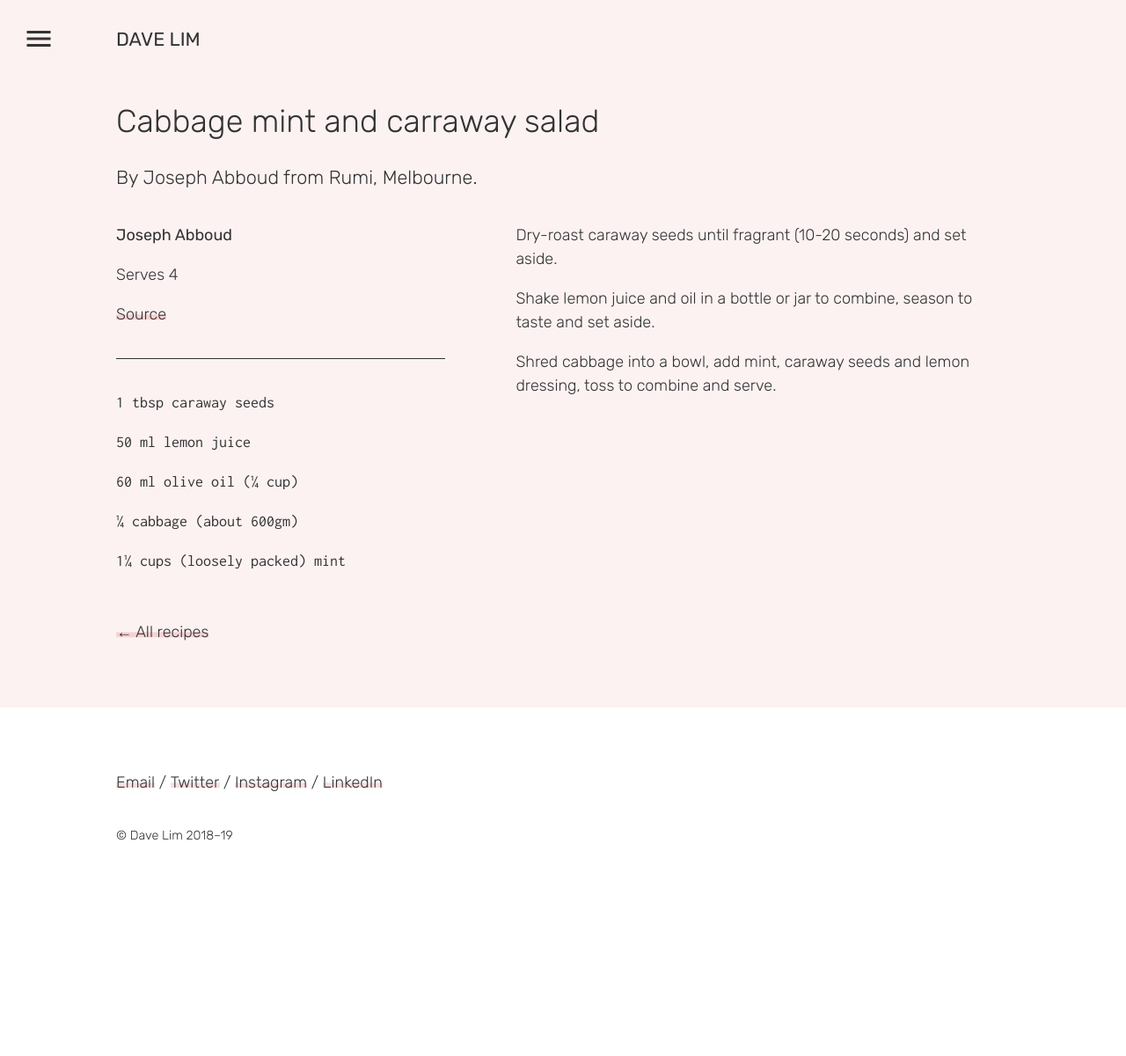
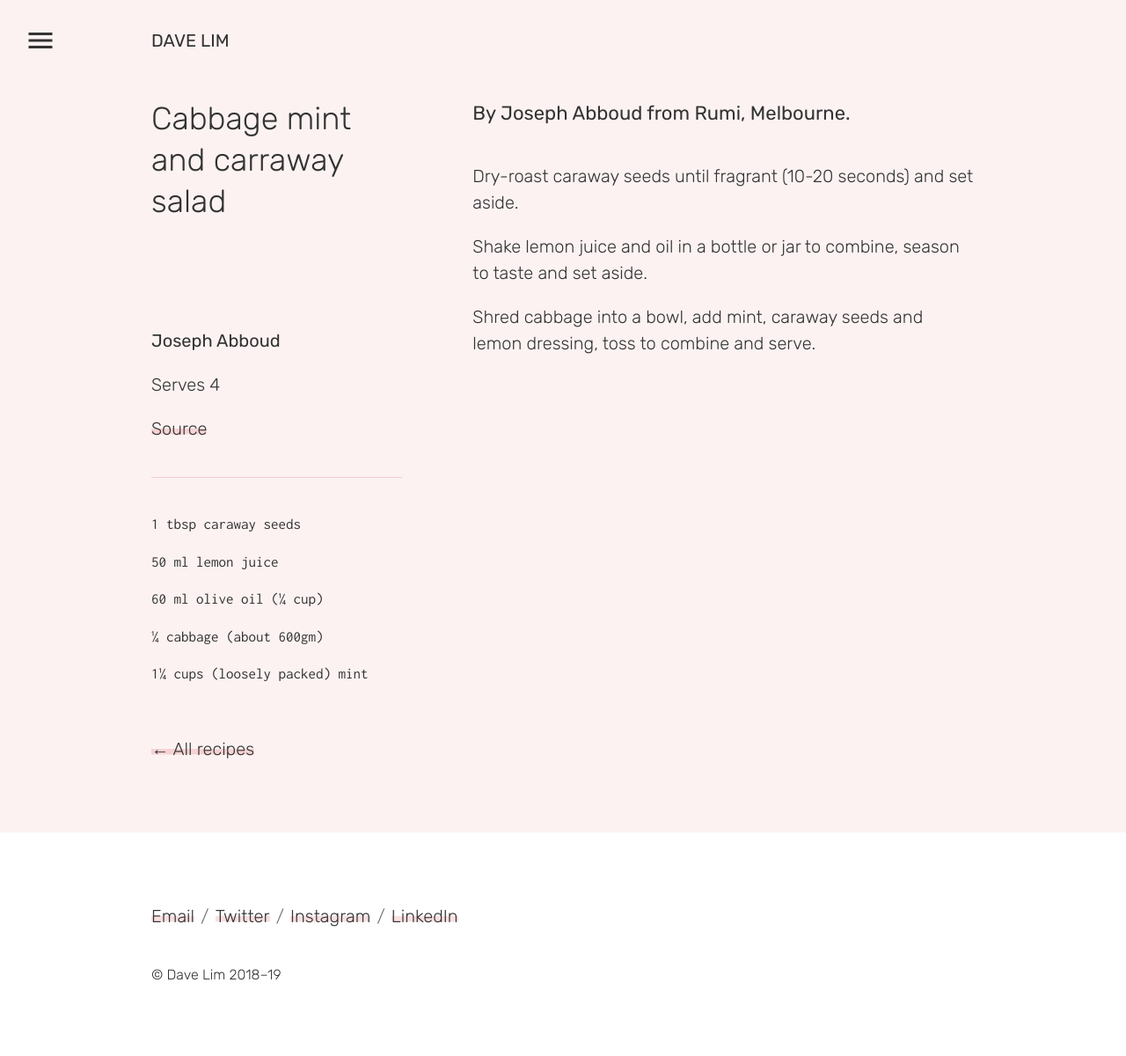
Before and after one commit to dlimiter/dlimiter.github.io, a Jekyll site: the page built from _recipes/joseph-abboud-cabbage-salad.md, in a window 1280 px wide. Shown: the whole page at 88% size. Built offline with Jekyll 4.4.1, drawn with Linux system fonts in a browser that asks for light colours; before the commit the page ends 1033 px from its top, so only the background shows below that.

Commit message:
General updates

```diff
--- a/_includes/footer.html
+++ b/_includes/footer.html
@@ -3,11 +3,11 @@
     <div class="colspan-2 footer__content">
       <p>
         <a href="mailto:dave@dlimiter.net">Email</a>
-        /
+        <span class="link-divider">/</span>
         <a href="https://twitter.com/dlimiter">Twitter</a>
-        /
+        <span class="link-divider">/</span>
         <a href="https://www.instagram.com/dlimiter/">Instagram</a>
-        /
+        <span class="link-divider">/</span>
         <a href="https://www.linkedin.com/in/dlimiter">LinkedIn</a>
       </p>
     </div>
--- a/_includes/nav.html
+++ b/_includes/nav.html
@@ -10,10 +10,10 @@
     {% else %}
       <a href="/" class="nav__item" >Home</a>
     {% endif %}
-    {% if include.loc == "/resume/" %}
-      <span class="nav__item -active">Resume</span>
+    {% if include.loc == "/about/" %}
+      <span class="nav__item -active">About</span>
     {% else %}
-      <a href="/resume/" class="nav__item" >Resume</a>
+      <a href="/about/" class="nav__item" >About</a>
     {% endif %}
     {% if include.loc == "/recipes/" %}
       <!-- <span class="nav__item -current -active">Recipes</span> -->
--- a/_layouts/recipe.html
+++ b/_layouts/recipe.html
@@ -2,17 +2,11 @@
 layout: default
 ---
 
-<div class="container -alternate2">
-  <div class="">
-    <h1>{{ page.title }}</h1>
-    <p class="lede">
-      {{ page.description }}
-    </p>
-
-  </div>
-</div>
 <div class="container recipe">
-  <section class="recipe__section">
+  <section class="recipe__section recipe__meta">
+    <div class="recipe__title">
+      <h1>{{ page.title }}</h1>
+    </div>
     <div class="recipe__details">
       {% unless page.author == nil %}
         <p><strong>{{ page.author }}</strong></p>
@@ -35,6 +29,9 @@ layout: default
     </div>
   </section>
   <section class="recipe__section recipe__method">
+    <p class="lede">
+      {{ page.description }}
+    </p>
     {{ content }}
   </section>
   <section class="recipe__footer">
--- a/css/style.scss
+++ b/css/style.scss
@@ -13,6 +13,7 @@
 
 $pink: #f1bec0;
 $charcoal: #333;
+$text: $charcoal;
 $nav-width: 250px;
 
 @function tint($color, $percentage) {
@@ -23,30 +24,38 @@ $nav-width: 250px;
   @return mix(black, $color, $percentage);
 }
 
-$hairline: 0.5px solid $charcoal;
+$hairline: 1px solid tint($pink, 20%);
 
 .section-divider {
   border-bottom: $hairline;
   margin-bottom: 2em;
   padding-bottom: 1em;
+  &.-top {
+    border-bottom: none;
+    margin-bottom: 0;
+    padding-bottom: 0;
+    border-top: $hairline;
+    margin-top: 1em;
+    padding-top: 2em;
+  }
 }
 
 *, *:before, *:after {
   box-sizing: border-box;
 }
 html {
-  font-size: 18px;
+  font-size: 20px;
   line-height: 1.5;
 }
 
 body {
   font-family: 'Rubik', 'Space Grotesk', sans-serif;
   font-weight: 300;
-  color: $charcoal;
+  color: $text;
 }
 
 a {
-  color: $charcoal;
+  color: $text;
   text-decoration: none;
   transition: 0.1s all ease-in-out;
   position: relative;
@@ -123,12 +132,12 @@ h3, h4,
 }
 
 .h0 {
-  font-size: 2.6rem;
+  font-size: 2.4rem;
 }
 
 
 h1, .h1 {
-  font-size: 2rem;
+  font-size: 1.8rem;
 }
 
 h2, .h2 {
@@ -139,9 +148,6 @@ h3, .h3 {
   font-size: 1.4rem;
 }
 
-h4, .h4 {
-  font-size: 1.2rem;
-}
 
 .colspan-2 {
   grid-column-start: 1;
@@ -156,20 +162,23 @@ h4, .h4 {
 
 .about {
   @extend .h1;
-  font-size: 2rem;
+  font-size: 1.8rem;
   margin-top: 2rem;
   @media only screen and (min-width: 40em) {
-    font-size: 3rem;
+    font-size: 2.7rem;
   }
 }
 
 .lede {
-  font-size: 1.2rem;
+  font-size: 1.1rem;
+  font-weight: 500;
   margin-bottom: 2rem;
 }
 
 .mono {
   font-family: 'Inconsolata', 'Space Mono', monospace;
+  font-weight: 400;
+  font-size: 0.85rem;
 }
 
 .resumeitem {
@@ -177,27 +186,26 @@ h4, .h4 {
 }
 
 .resumeitem__heading {
-  font-weight: 400;
-  font-size: 1em;
+  font-weight: 500;
+  font-size: 1.1rem;
 }
 
 .resumeitem__date {
   @extend .mono;
   // text-transform: uppercase;
-  font-size: 0.95em;
   // letter-spacing: 0.05em;
-  margin: 0.5em 0;
+  margin: 0 0 0.5rem 0;
 }
 
 .container {
-  max-width: 60em;
+  max-width: 50em;
   margin: auto;
   padding: 0 32px;
   display: grid;
   grid-column-gap:80px;
   grid-template-columns: 1fr;
   @media only screen and (min-width: 60em) {
-    grid-template-columns: 2fr 3fr;
+    grid-template-columns: 1fr 2fr;
   }
   &.-alternate1{
     @media only screen and (min-width: 60em) {
@@ -209,9 +217,14 @@ h4, .h4 {
       grid-template-columns: 4fr 1fr ;
     }
   }
+  &.-alternate3{
+    @media only screen and (min-width: 60em) {
+      grid-template-columns: 3fr 3fr ;
+    }
+  }
   &.-reverse {
     @media only screen and (min-width: 60em) {
-      grid-template-columns: 3fr 2fr;
+      grid-template-columns: 2fr 1fr;
     }
   }
   &.-titlebar {
@@ -221,10 +234,21 @@ h4, .h4 {
     }
   }
   &.recipe {
+    @media only screen and (min-width: 80em) {
+      grid-template-columns: 1fr 2fr ;
+    }
+    .recipe__title {
+      @media only screen and (min-width: 80em) {
+        margin-bottom: 6rem;
+        h1 {
+          margin-top: 0;
+        }
+      }
+    }
     .recipe__ingredients {
       @extend .section-divider;
       @extend .mono;
-      //font-size: 0.9em;
+      //font-size: 0.8em;
     }
     @media only screen and (min-width: 60em) {
       .recipe__ingredients {
@@ -240,17 +264,18 @@ h4, .h4 {
   grid-template-columns: 1fr;
   text-align: right;
   line-height: 2.1;
+  margin-bottom: 1rem;
   @media only screen and (min-width: 80em) {
     text-align: left;
   }
 }
 
 .nav__logo {
-  font-size: 1.2rem;
+  font-size: 1rem;
   // @extend .mono;
   text-transform: uppercase;
   font-weight: 400;
-  line-height: 4.2;
+  line-height: 4.6;
   display: inline-block;
   //padding: 0 2rem;
   @media only screen and (min-width: 70em) {
@@ -261,20 +286,20 @@ h4, .h4 {
 
 .nav__logo,
 .nav__toggle {
-  color: $charcoal;
+  color: $text;
   text-decoration: none;
   vertical-align: middle;
   &:before {
     content: none;
   }
   &:hover {
-    color: $charcoal;
+    color: $text;
   }
   &:active {
-    color: $charcoal;
+    color: $text;
   }
   &:visited {
-    color: $charcoal;
+    color: $text;
   }
 }
 
@@ -284,7 +309,7 @@ h4, .h4 {
 
 #nav {
   //background: tint($pink, 70%);
-  background: $charcoal;
+  background: $text;
   color: white;
   width: $nav-width;
   height: 100%;
@@ -397,3 +422,9 @@ a.nav__item {
 .small {
   font-size: .8rem;
 }
+
+.link-divider {
+  color: tint($text, 30%);
+  padding: 0 0.1rem;
+  font-weight: 300;
+}
```
Also changed, not shown: about.html (added, +71 -0 lines), index.html (+8 -1 lines), resume.html (deleted, +0 -64 lines).
